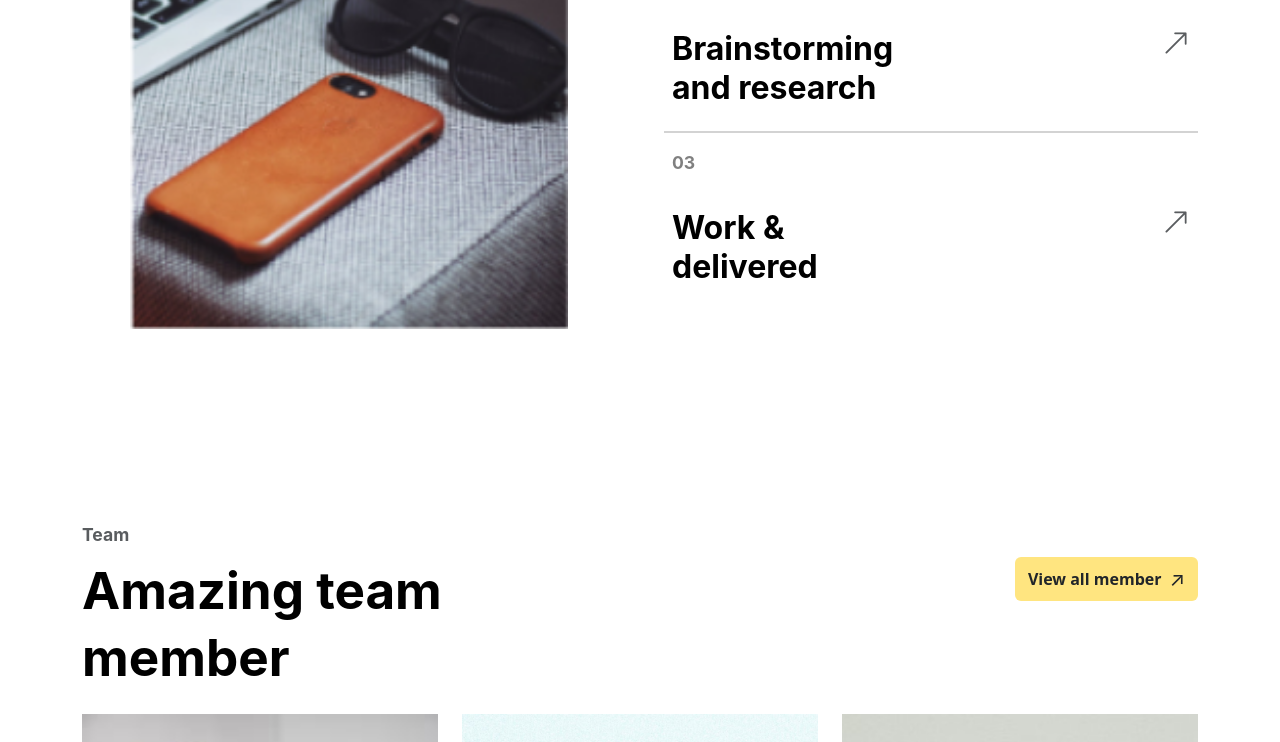
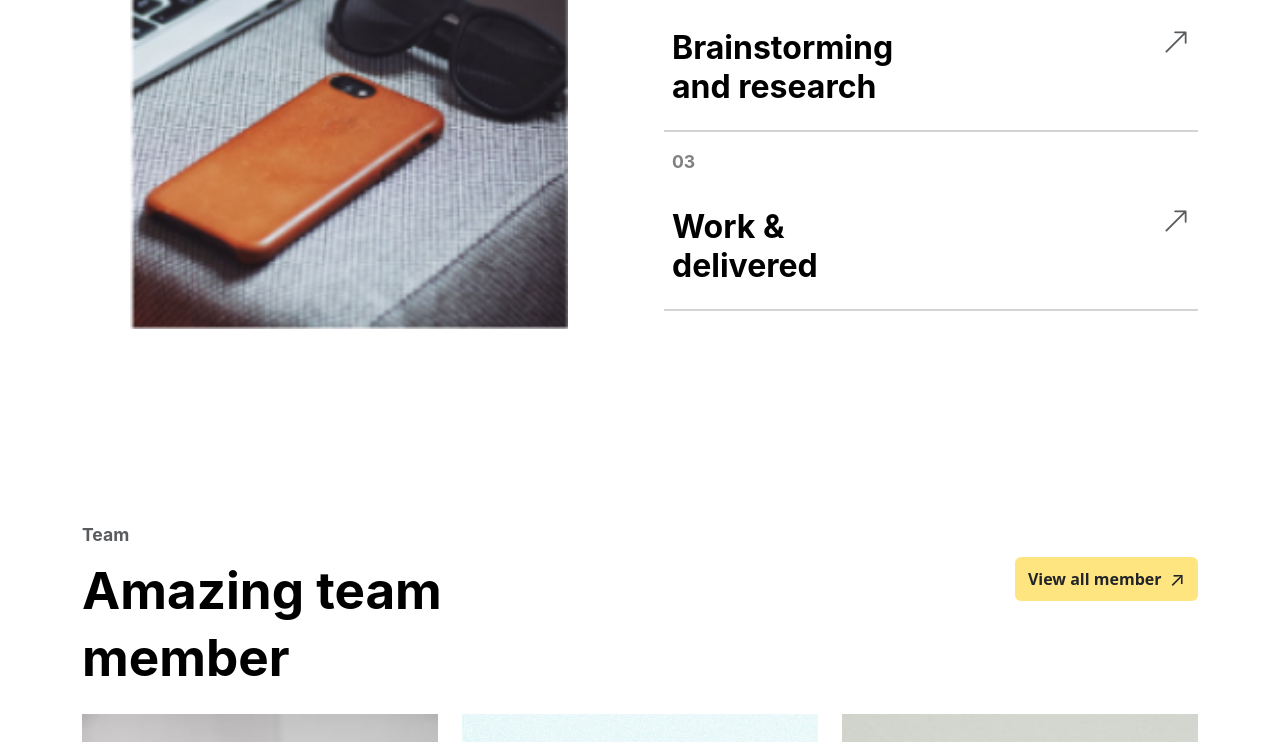
Before and after one commit to narmeenafreen/Digital-agency-website-template, a plain HTML site: page index.html in a window 1280 px wide. Shown: the part 3340-4082 px from the top of the page. Drawn offline with nearby package versions, Linux system fonts and the light colour scheme.

Commit message:
Update index.html

```diff
--- a/index.html
+++ b/index.html
@@ -245,7 +245,7 @@
                             <i class="bi bi-arrow-up-right fs-3 text-muted"></i>
                         </div>
 
-                        <div class="process-step px-2 py-3 d-flex justify-content-between align-items-center">
+                        <div class="process-step px-2 py-3 border-bottom d-flex justify-content-between align-items-center">
                             <div>
                                 <p class="fw-bold mb-2">03</p>
                                 <br>
```
